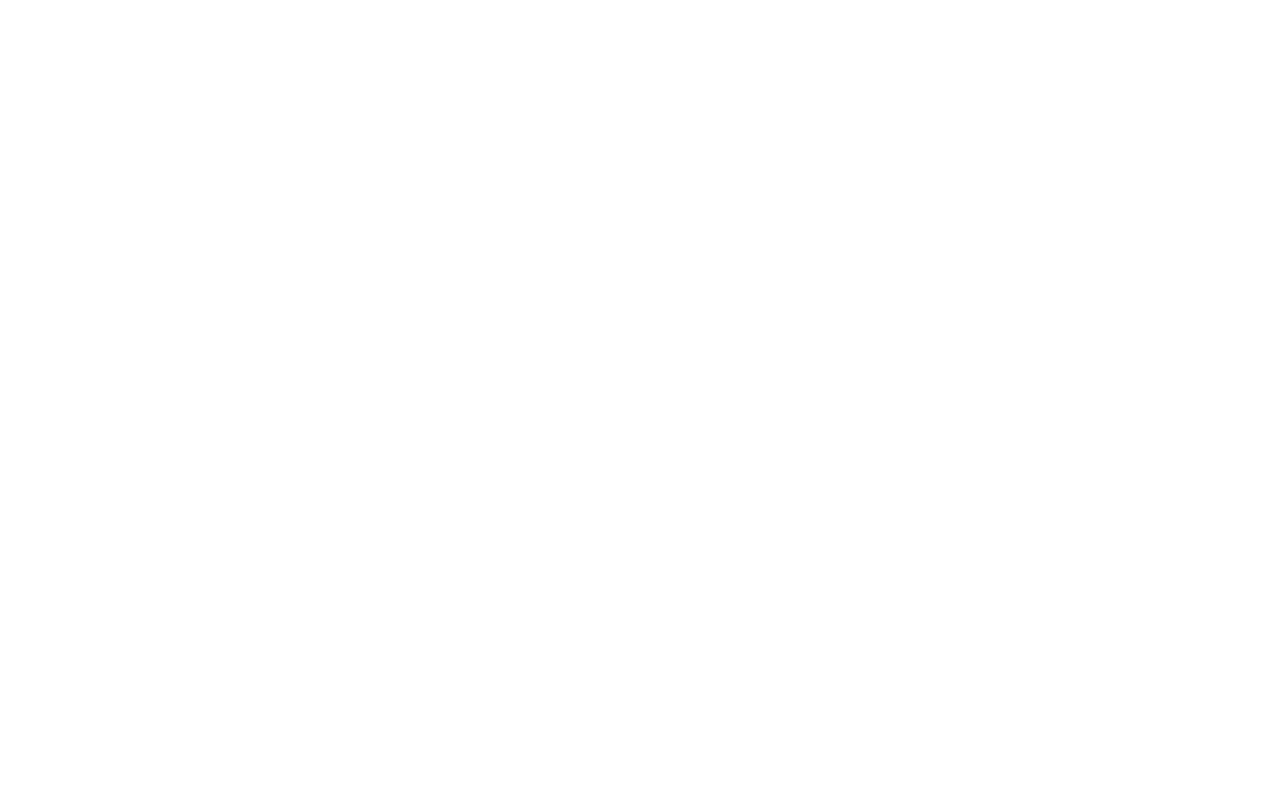
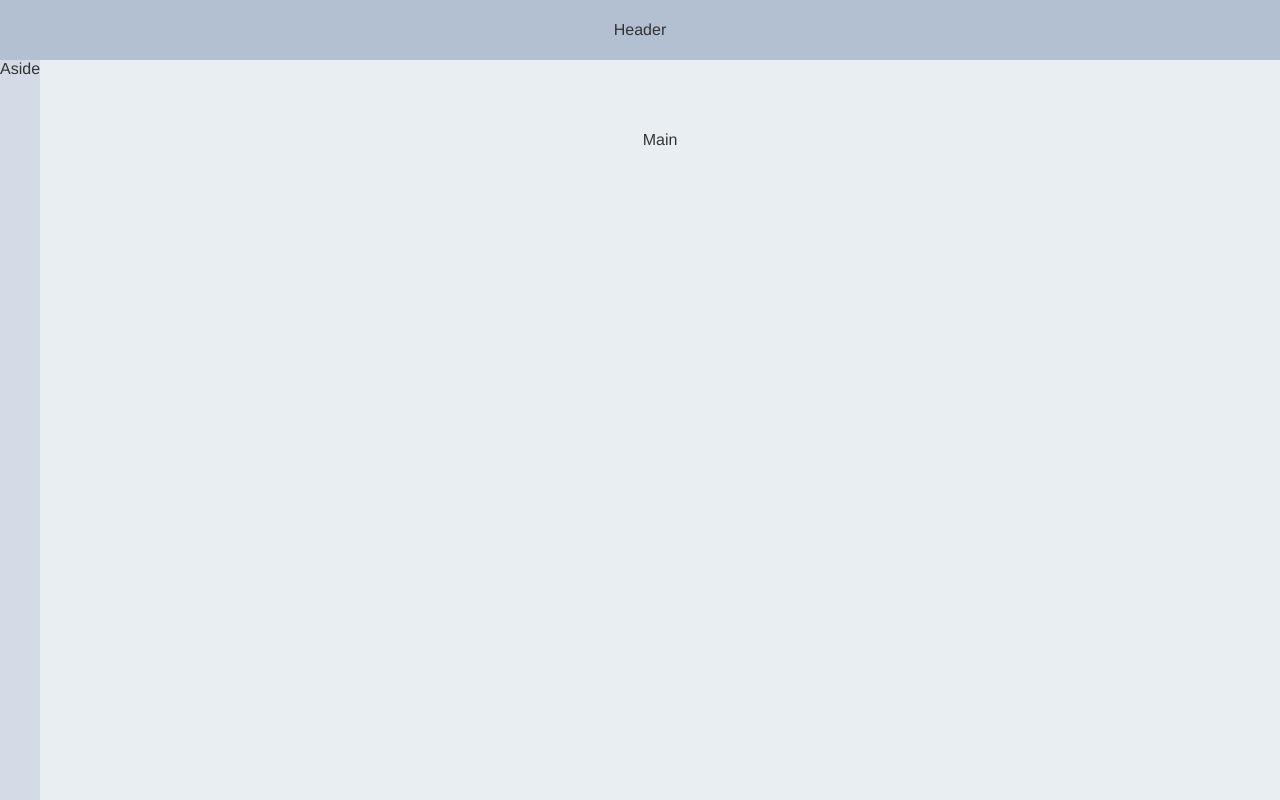
Before and after one commit to wentaoWeb/weite-ts-admin, a Vue app: page /main in a window 1280 px wide. Before the commit this address had no page. Built offline with nearby package versions, Linux system fonts and the light colour scheme.

Commit message:
布局完成

```diff
--- /dev/null
+++ b/src/layout/Main.vue
@@ -0,0 +1,51 @@
+<template>
+    <el-container>
+        <el-header>Header</el-header>
+        <el-container>
+            <el-aside width="200px">Aside</el-aside>
+            <el-main>Main</el-main>
+        </el-container>
+    </el-container>
+</template>
+
+<script>
+import {defineComponent} from 'vue'
+
+
+export default defineComponent({
+    name: 'login',
+    setup() {
+
+    }
+})
+</script>
+
+<style scoped lang="scss">
+.el-container {
+    .el-header {
+        background-color: #B3C0D1;
+        color: #333;
+        text-align: center;
+        line-height: 60px;
+    }
+    .el-container{
+        display: flex;
+        .el-aside {
+            background-color: #D3DCE6;
+            color: #333;
+            text-align: center;
+            height: calc(100vh - 60px);
+        }
+
+        .el-main {
+            width: 100%;
+            background-color: #E9EEF3;
+            color: #333;
+            text-align: center;
+            line-height: 160px;
+        }
+    }
+
+}
+
+</style>
--- a/src/main.ts
+++ b/src/main.ts
@@ -4,6 +4,7 @@
 import store from './store'
 
 import ElementPlus from 'element-plus';
+import "../src/scss/global.scss"
 
 
 const app = createApp(App)
--- a/src/router/index.ts
+++ b/src/router/index.ts
@@ -10,7 +10,11 @@
   {
     path: '/',
     name: 'Home',
-    redirect:'/home'
+    redirect:'/main'
+  },{
+    path: '/main',
+    name: 'Main',
+    component: () => require("../layout/Main")
   },{
     path: '/login',
     name: 'Login',
--- /dev/null
+++ b/src/scss/global.scss
@@ -0,0 +1,22 @@
+html,
+body,
+#app {
+  margin: 0;
+  padding: 0;
+  height: 100%;
+  font-family: "Helvetica Neue", Helvetica, "PingFang SC", "Hiragino Sans GB",
+    "Microsoft YaHei", "微软雅黑", Arial, sans-serif;
+}
+i,
+img,
+button,
+span {
+  outline: none;
+}
+
+.pageWarp,
+.el-card,
+.el-card__body {
+  height: 100%;
+  box-sizing: border-box;
+}
--- a/src/views/home/Index.vue
+++ b/src/views/home/Index.vue
@@ -3,13 +3,19 @@
 </template>
 
 <script>
-import { defineComponent } from 'vue'
+import { defineComponent,watchEffect,ref } from 'vue'
 
 
 export default defineComponent({
     name: 'login',
     setup() {
+        const count = ref(0)
 
+        watchEffect(() => console.log(count.value))// -> 打印出 0
+
+        setTimeout(() => {
+            count.value++// -> 打印出 1
+        }, 100)
     }
 })
 </script>
```
Also changed, not shown: src/scss/variables.scss (added, +13 -0 lines).
